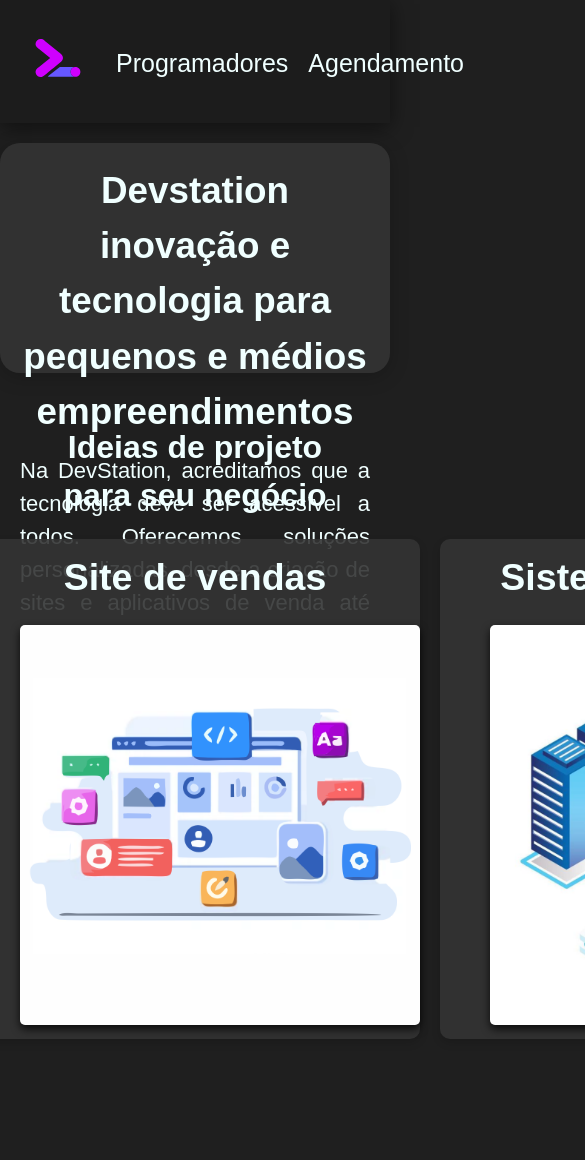
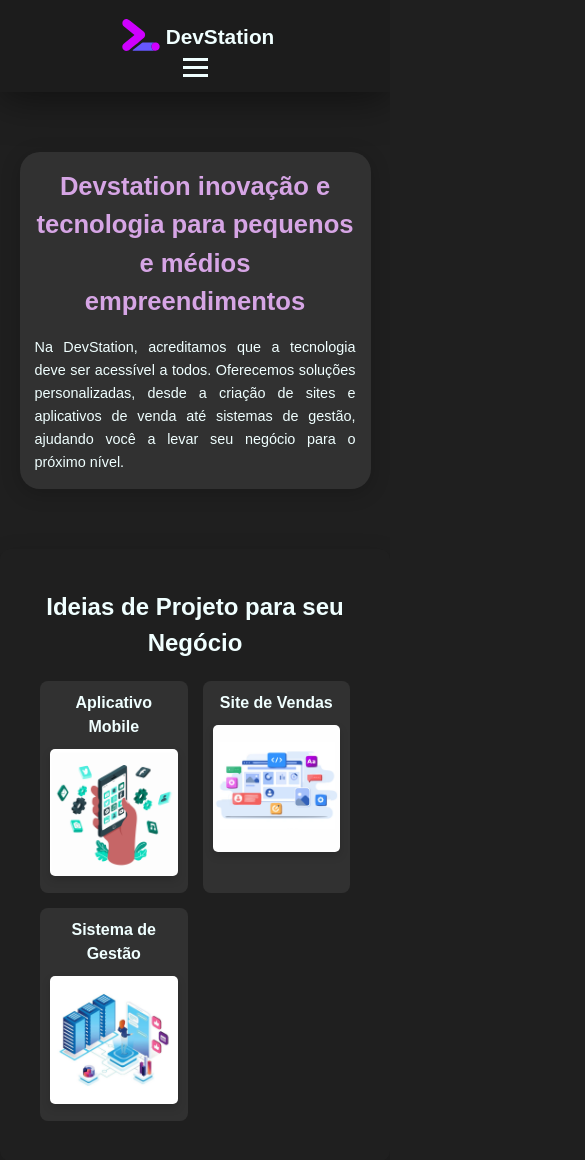
Before and after one commit to GabrielBastos01/Devstation, a React (Vite) app: page / in a window 390 px wide. Shown: the top 1160 px of the page, 585 px wide, since content can reach past the window. Before the commit the page ends 1069 px from the top, so only its background shows below. Built offline with nearby package versions, Linux system fonts and the light colour scheme.

Commit message:
responsividade mobile

```diff
--- a/src/components/Header/Header.module.scss
+++ b/src/components/Header/Header.module.scss
@@ -6,16 +6,31 @@ $text-color: azure;
   padding: 10px;
   display: flex;
   justify-content: space-between;
-    box-shadow: 0 4px 20px rgba(0, 0, 0, 0.5); /* Sombra para dar profundidade */
-    .logo {
-        height: 6em;
-        padding: 1.5em;
-        will-change: filter;
-        transition: filter 300ms;
+  align-items: center;
+  box-shadow: 0 6px 40px rgba(0, 0, 0, 0.5);
+  position: relative;
+
+  .logoWrapper {
+    display: flex;
+    align-items: center;
+
+    .glitchGif {
+      width: 40px;
+      height: 40px;
+      margin: 0 5px 3px;
+    }
+
+    .logoText {
+      color: $text-color;
+      font-size: 1.3em;
+      text-decoration: none;
+      font-weight: bold;
+      transition: color 0.3s;
 
       &:hover {
-            filter: drop-shadow(0 0 2em #646cffaa);
-            cursor: pointer;
+        color: $text-color;
+        text-shadow: 0 0 5px #00FFFF, 0 0 10px #FF007F;
+      }
     }
   }
 
@@ -23,21 +38,62 @@ $text-color: azure;
     display: flex;
     list-style-type: none;
     font-size: 25px;
-        list-style-type: none;
 
     .option {
-            margin: 35px 10px 0 10px;
-            .link{
+      margin: 10px;
+
+      .link {
         text-decoration: none;
         color: $text-color;
-                &:hover { // Aplica o hover direto aqui
+        &:hover {
           filter: drop-shadow(0 0 2em #ffffffaa);
           text-decoration: underline;
-                    cursor: pointer;
-                }
-
-            }
-
         }
       }
     }
+  }
+
+  .hamburger {
+    display: none;
+    flex-direction: column;
+    cursor: pointer;
+    gap: 5px;
+
+    span {
+      width: 25px;
+      height: 3px;
+      background: $text-color;
+    }
+  }
+
+  @media (max-width: 768px) {
+    flex-direction: column;
+    align-items: center;
+    padding: 15px;
+
+    .Header {
+      background-image: url('./glitch.gif');
+      background-size: cover;
+      background-position: center;
+    }
+
+    .options {
+      display: none;
+      flex-direction: column;
+      position: absolute;
+      top: 100%;
+      left: 0;
+      background-color: $primary-color;
+      width: 100%;
+      box-shadow: 0 4px 20px rgba(0, 0, 0, 0.5);
+    }
+
+    .showMenu {
+      display: flex;
+    }
+
+    .hamburger {
+      display: flex;
+    }
+  }
+}
--- a/src/components/Header/Header.tsx
+++ b/src/components/Header/Header.tsx
@@ -1,18 +1,35 @@
+import { useState } from 'react';
 import { Link } from 'react-router-dom';
 import styles from './Header.module.scss';
 
 const Header = () => {
+  const [menuOpen, setMenuOpen] = useState(false);
+
+  const toggleMenu = () => {
+    setMenuOpen(!menuOpen);
+  };
+
   return (
     <header className={styles.Header}>
-      <Link to="/">
-        <img src="logo.svg" alt="Logo" className={styles.logo} />
-      </Link>
-      <ul className={styles.options}>
+      <div className={styles.logoWrapper}>
+        <img src="logo.svg" alt="Animated Logo" className={styles.glitchGif} />
+        <Link to="/" className={styles.logoText}>DevStation</Link>
+      </div>
+      <div className={styles.hamburger} onClick={toggleMenu}>
+        <span></span>
+        <span></span>
+        <span></span>
+      </div>
+      <ul className={`${styles.options} ${menuOpen ? styles.showMenu : ''}`}>
         <li className={styles.option}>
           <Link to="/Devs" className={styles.link}>Programadores</Link>
         </li>
         <li className={styles.option}>
           <Link to="/agendamento" className={styles.link}>Agendamento</Link>
+        </li>
+        {/* Aqui é onde estamos colocando a opção "Voltar" */}
+        <li className={`${styles.option} ${styles.centerOption}`}>
+          <Link to="/" className={styles.link}>Voltar</Link>
         </li>
       </ul>
     </header>
--- a/src/components/Projects/Projects.module.scss
+++ b/src/components/Projects/Projects.module.scss
@@ -1,67 +1,77 @@
-$primary-color: #D6A5E5;    // Roxo Claro
-$secondary-color: #A76BCF;  // Roxo Médio
-$tertiary-color: #6F2C91;    // Púrpura
-$dark-color: #4B0082;        // Roxo Escuro
-$neon-blue: #00FFFF;         // Azul Neon
-$dark-blue: #2c3e50;
-$neon-pink: #FF007F;         // Rosa Neon
-$background-color: #1F1F1F;  // Cinza Escuro
-$text-color: azure;           // Cor do texto padrão
+$background: #1f1f1f;
+$text-color: azure;
+$highlight: #d6a5e5;
+$card-bg: rgba(51, 51, 51, 0.9);
 
-.table {
-    width: 100%; // Largura total para alinhamento
-    padding: 30px;
-    background-color: $background-color;
-
-    .title {
-        font-size: 2em;
-        color: $text-color;
-        text-align: center; // Centralizando o título
-        margin-bottom: 20px;
+.phone {
+    background-color: $background;
+    margin: 0 auto;
+    padding: 20px;
+    width: 100%;
+    max-width: 500px;
+    border-radius: 10px;
+    box-shadow: rgba(0, 0, 0, 0.2) 0px 8px 24px;
 
 }
 
-    .Projects {
+.mainWrapper {
+    overflow-y: auto;
+    padding: 20px;
+
+    &::-webkit-scrollbar {
+        width: 4px;
+    }
+
+    &::-webkit-scrollbar-thumb {
+        background: rgba(255, 255, 255, 0.15);
+    }
+}
+
+.content {
     display: flex;
-        justify-content: center;
+    flex-direction: column;
     align-items: center;
-        font-size: 25px;
-        margin-top: 20px;
+}
+
+.headerContainer {
+    text-align: center;
+    margin-bottom: 20px;
+
+    .title {
         color: $text-color;
-        gap:20px;
+        font-size: 1.5em;
+    }
+}
 
-        .cards {
+.appsContainer {
+    display: grid;
+    grid-template-columns: repeat(auto-fill, minmax(140px, 1fr));
+    gap: 15px;
+    width: 100%;
 
-            background-color: rgba(51, 51, 51, 0.9);
-            padding-top: 10px;
-            border-radius: 10px;
-            box-shadow: 0 4px 8px rgba(0, 0, 0, 0.15);
+    .card {
+        background-color: $card-bg;
+        padding: 10px;
+        border-radius: 8px;
+        text-align: center;
         transition: transform 0.3s;
-            width: 500px;
-            height: 500px;
 
         &:hover {
             transform: scale(1.05);
-                background-color: $neon-pink;
+            background-color: $highlight;
         }
 
-            .titlecard {
-
-                font-size: 1.5em;
+        .cardTitle {
             color: $text-color;
-                text-align: center;
+            font-size: 1rem;
             margin-bottom: 10px;
-
         }
 
-            .projectimg {
-                width: 400px;
-                height: 400px;
+        .cardImage {
+            width: 100%;
+            height: auto;
             border-radius: 5px;
-                margin-top: 10px;
-                margin-left: 50px;
-                box-shadow: 0 4px 8px rgba(0, 0, 0, 0.8);
+            box-shadow: 0 4px 8px rgba(0, 0, 0, 0.15);
         }
     }
 }
-}
--- a/src/components/Projects/Projects.tsx
+++ b/src/components/Projects/Projects.tsx
@@ -2,22 +2,28 @@ import styles from './Projects.module.scss';
 
 const Projects = () => {
     return (
-        <div className={styles.table}>
-            <h2 className={styles.title}>Ideias de projeto para seu negócio</h2>
-            <section className={styles.Projects}>
-                <div className={styles.cards}>
-                    <h3 className={styles.titlecard}>Aplicativo mobile</h3>
-                    <img src="001.png" alt="Imagem do projeto" className={styles.projectimg} />
+        <div className={styles.phone}>
+            <div className={styles.mainWrapper}>
+                <div className={styles.content}>
+                    <div className={styles.headerContainer}>
+                        <h2 className={styles.title}>Ideias de Projeto para seu Negócio</h2>
+                    </div>
+                    <div className={styles.appsContainer}>
+                        <div className={styles.card}>
+                            <h3 className={styles.cardTitle}>Aplicativo Mobile</h3>
+                            <img src="001.png" alt="Aplicativo mobile" className={styles.cardImage} />
+                        </div>
+                        <div className={styles.card}>
+                            <h3 className={styles.cardTitle}>Site de Vendas</h3>
+                            <img src="003.png" alt="Site de vendas" className={styles.cardImage} />
+                        </div>
+                        <div className={styles.card}>
+                            <h3 className={styles.cardTitle}>Sistema de Gestão</h3>
+                            <img src="002.png" alt="Sistema de gestão" className={styles.cardImage} />
+                        </div>
+                    </div>
                 </div>
-                <div className={styles.cards}>
-                    <h3 className={styles.titlecard}>Site de vendas</h3>
-                    <img src="003.png" alt="Imagem do projeto" className={styles.projectimg} />
-                </div>
-                <div className={styles.cards}>
-                    <h3 className={styles.titlecard}>Sistema de gestão</h3>
-                    <img src="002.png" alt="Imagem do projeto" className={styles.projectimg} />
-                </div>
-            </section>
+            </div>
         </div>
     );
 };
--- a/src/components/Section/Section.module.scss
+++ b/src/components/Section/Section.module.scss
@@ -1,48 +1,70 @@
-$primary-color: #D6A5E5;    // Roxo Claro
-$secondary-color: #A76BCF;  // Roxo Médio
-$tertiary-color: #6F2C91;    // Púrpura
-$dark-color: #4B0082;        // Roxo Escuro
-$neon-blue: #00FFFF;         // Azul Neon
+$primary-color: #D6A5E5;
+$secondary-color: #A76BCF;
+$tertiary-color: #6F2C91;
+$dark-color: #4B0082;
+$neon-blue: #00FFFF;
 $dark-blue: #2c3e50;
-$neon-pink: #FF007F;         // Rosa Neon
-$background-color: #1F1F1F;  // Cinza Escuro
-$text-color: azure;           // Cor do texto padrão
-
+$neon-pink: #FF007F;
+$background-color: #1F1F1F;
+$text-color: azure;
 
 .secbackground {
-
-    background-size: cover; /* Faz com que a imagem cubra toda a seção */
-    background-position: center; /* Centraliza a imagem de fundo */
-    display: flex; /* Usa flexbox para alinhar o conteúdo */
-    justify-content: center; /* Centraliza horizontalmente */
-    align-items: center; /* Centraliza verticalmente */
+    background-color: $background-color;
+    background-size: cover;
+    background-position: center;
+    display: flex;
+    justify-content: center;
+    align-items: center;
+    padding: 40px 0; // Adiciona espaçamento vertical em torno da seção para destacar o conteúdo
 
     .dev {
+        background-color: rgba(51, 51, 51, 0.9);
+        color: $text-color;
+        width: 90%;
+        max-width: 1200px;
+        border-radius: 20px;
+        padding: 30px;
+        margin: 20px auto;
+        box-shadow: 0 4px 20px rgba(0, 0, 0, 0.2);
 
-        background-color: rgba(51, 51, 51, 0.9); /* Cor de fundo com opacidade para ver a imagem de fundo */
-        color: $text-color;
-        width: 100%; /* Largura responsiva */
-        max-width: 1550px; /* Largura máxima para dispositivos maiores */
-        height: 230px;
-        border-radius: 20px;
-        padding: 10px; /* Adicionei padding para dar espaço interno */
-        margin: 20px auto; /* Centraliza o componente na página */
-        box-shadow: 0 4px 20px rgba(0, 0, 0, 0.2); /* Sombra para dar profundidade */
-        padding: 20px;
         .title {
-            font-size: 2.3em; /* Aumentei o tamanho da fonte */
-            text-align: center; /* Centraliza o título */
-            margin-bottom: 15px; /* Espaçamento abaixo do título */
-            color: $text-color; /* Mudança de cor do título para destacar */
-
+            font-size: 2.3rem;
+            text-align: center;
+            margin-bottom: 15px;
+            color: $primary-color; // Destaque para o título
         }
 
         .text {
-            font-size: 22px; /* Tamanho da fonte ajustado para melhor leitura */
-            line-height: 1.5; /* Espaçamento entre linhas */
-            text-align: justify; /* Justifica o texto */
-            margin: 0; /* Remove margens */
+            font-size: 1.2rem;
+            line-height: 1.6;
+            text-align: justify;
+            margin: 0;
+            color: $text-color;
+        }
+    }
 
+    // Ajustes de responsividade para telas menores
+    @media (max-width: 768px) {
+        .dev {
+            padding: 20px;
+            .title {
+                font-size: 1.8rem;
+            }
+            .text {
+                font-size: 1rem;
+            }
+        }
+    }
+
+    @media (max-width: 480px) {
+        .dev {
+            padding: 15px;
+            .title {
+                font-size: 1.6rem;
+            }
+            .text {
+                font-size: 0.9rem;
+            }
         }
     }
 }
```
Also changed, not shown: src/components/Devs/Devs.module.scss (+35 -9 lines), src/components/Devs/Devs.tsx (+13 -14 lines), public/glitch.gif (added). Lines whose indentation alone changed are shown as unchanged.
